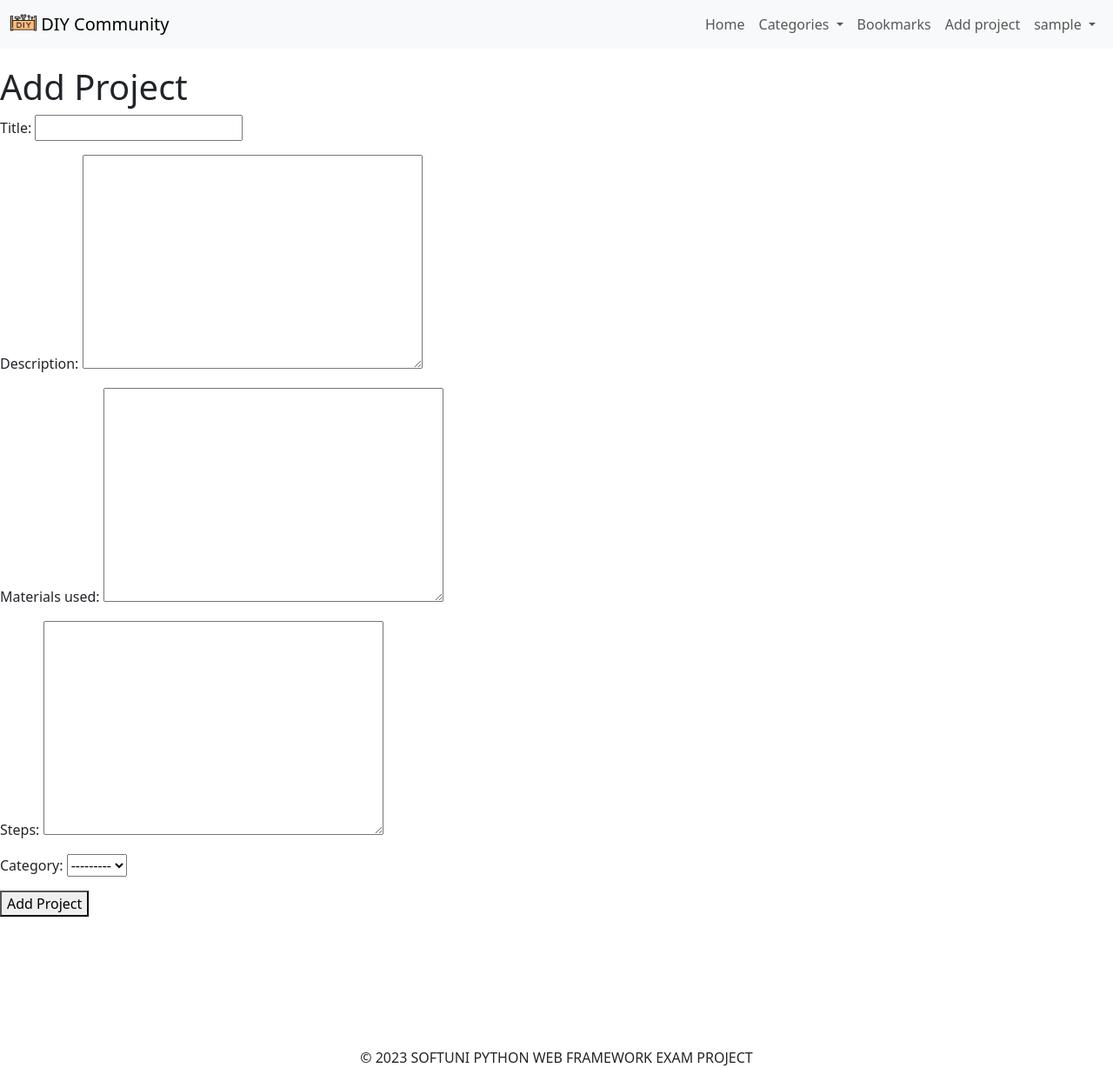
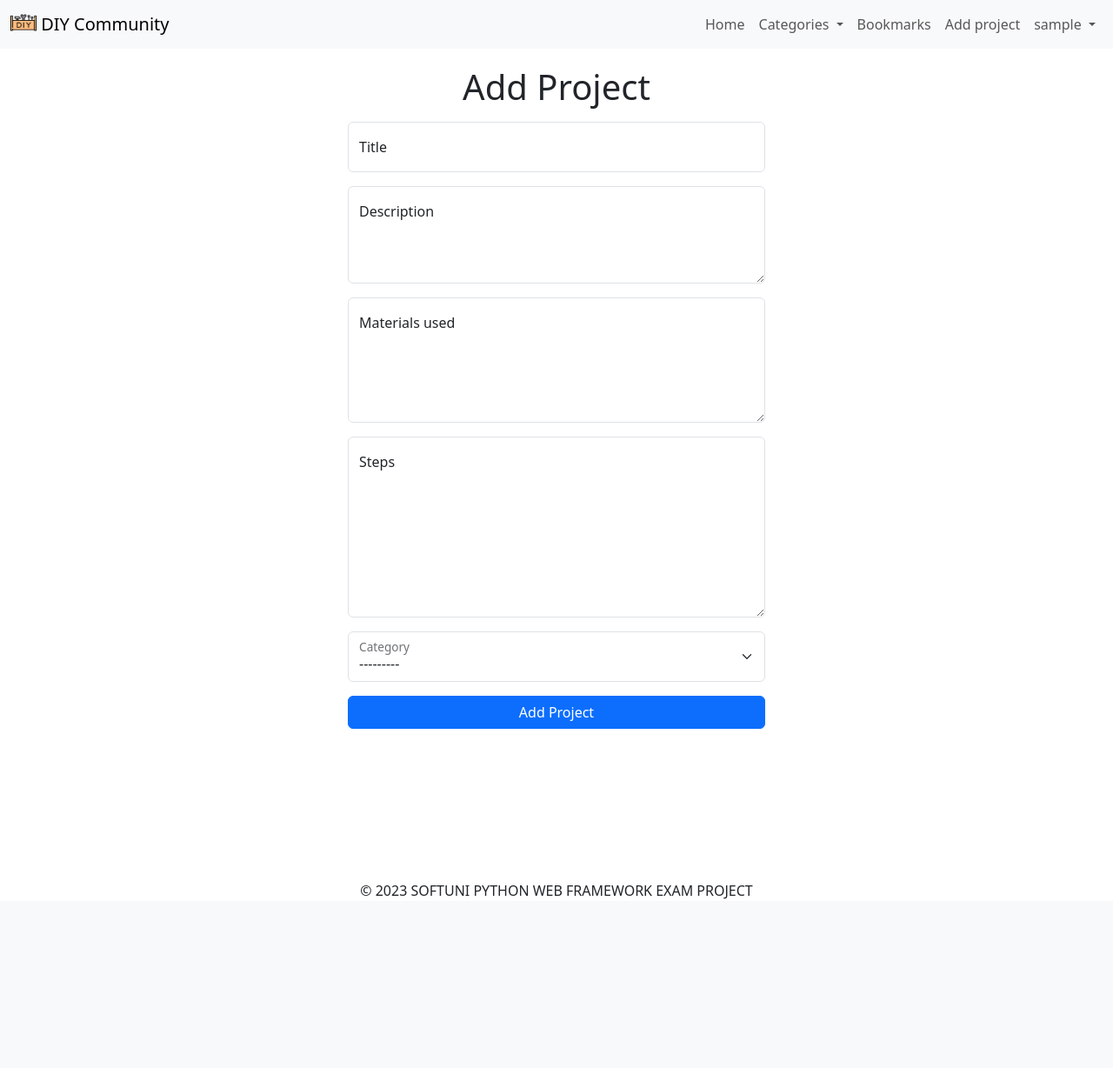
Before and after one commit to MPSokolov/Python-Web-Exam-Project, a Django app: page /projects/add/ in a window 1280 px wide. Shown: the whole page at 87% size. After the commit the page ends 1034 px from the top, so only its background shows below. Run offline with Django 4.2, Linux system fonts and the light colour scheme; the visitor is signed in with stand-in values (Sample User, id 1); data that the repository does not hold is empty.

Commit message:
Configured add project page

```diff
--- a/DIY_comunity/DIY_comunity/projects/forms.py
+++ b/DIY_comunity/DIY_comunity/projects/forms.py
@@ -8,3 +8,15 @@ class ProjectForm(forms.ModelForm):
     class Meta:
         model = ProjectModel
         exclude = ['created_at', 'updated_at', 'slug', 'creator']
+
+        widgets = {
+            'title': forms.TextInput(attrs={'class': 'form-control', 'placeholder': 'title'}),
+            'description': forms.Textarea(
+                attrs={'class': 'form-control', 'placeholder': 'description', 'style': 'height: 7rem;'}),
+            'materials_used': forms.Textarea(
+                attrs={'class': 'form-control', 'placeholder': 'materials', 'style': 'height: 9rem;'}),
+            'steps': forms.Textarea(attrs={'class': 'form-control', 'placeholder': 'steps', 'style': 'height: 13rem;'}),
+            'category': forms.Select(attrs={'class': 'form-select', }),
+        }
+
+    label_suffix = ''
--- a/DIY_comunity/templates/projects/project-add-page.html
+++ b/DIY_comunity/templates/projects/project-add-page.html
@@ -1,11 +1,44 @@
 {% extends 'base/base.html' %}
 {% block page_content %}
 
-<h1>Add Project</h1>
-<form method="post" enctype="multipart/form-data">
-    {% csrf_token %}
-    {{ form.as_p }}
-    <button type="submit">Add Project</button>
-</form>
+    <div class="d-flex flex-column align-items-center">
+        <h1 class="mb-3">Add Project</h1>
+        <form method="post" enctype="multipart/form-data" style="width: 30rem;" class="d-flex flex-column mb-4">
+            {% csrf_token %}
+
+            {% if form.errors %}
+                <ul>
+                    {% for error_list in form.errors.values %}
+                        {% for error in error_list %}
+                            <li>{{ error|escape }}</li>
+                        {% endfor %}
+                    {% endfor %}
+                </ul>
+            {% endif %}
+
+            <div class="form-floating mb-3">
+                {{ form.title }}
+                <label for="{{ form.title.id_for_label }}">Title</label>
+            </div>
+            <div class="form-floating mb-3">
+                {{ form.description }}
+                <label for="{{ form.description.id_for_label }}">Description</label>
+            </div>
+            <div class="form-floating mb-3">
+                {{ form.materials_used }}
+                <label for="{{ form.materials_used.id_for_label }}">Materials used</label>
+            </div>
+            <div class="form-floating mb-3">
+                {{ form.steps }}
+                <label for="{{ form.steps.id_for_label }}">Steps</label>
+            </div>
+            <div class="form-floating mb-3">
+                {{ form.category }}
+                <label for="{{ form.category.id_for_label }}">Category</label>
+            </div>
+
+            <button type="submit" class="btn btn-primary">Add Project</button>
+        </form>
+    </div>
 
 {% endblock %}
```
Also changed, not shown: DIY_comunity/media/profile_pics/arnold.png (added), DIY_comunity/media/profile_pics/download_flip.jpg (added).
